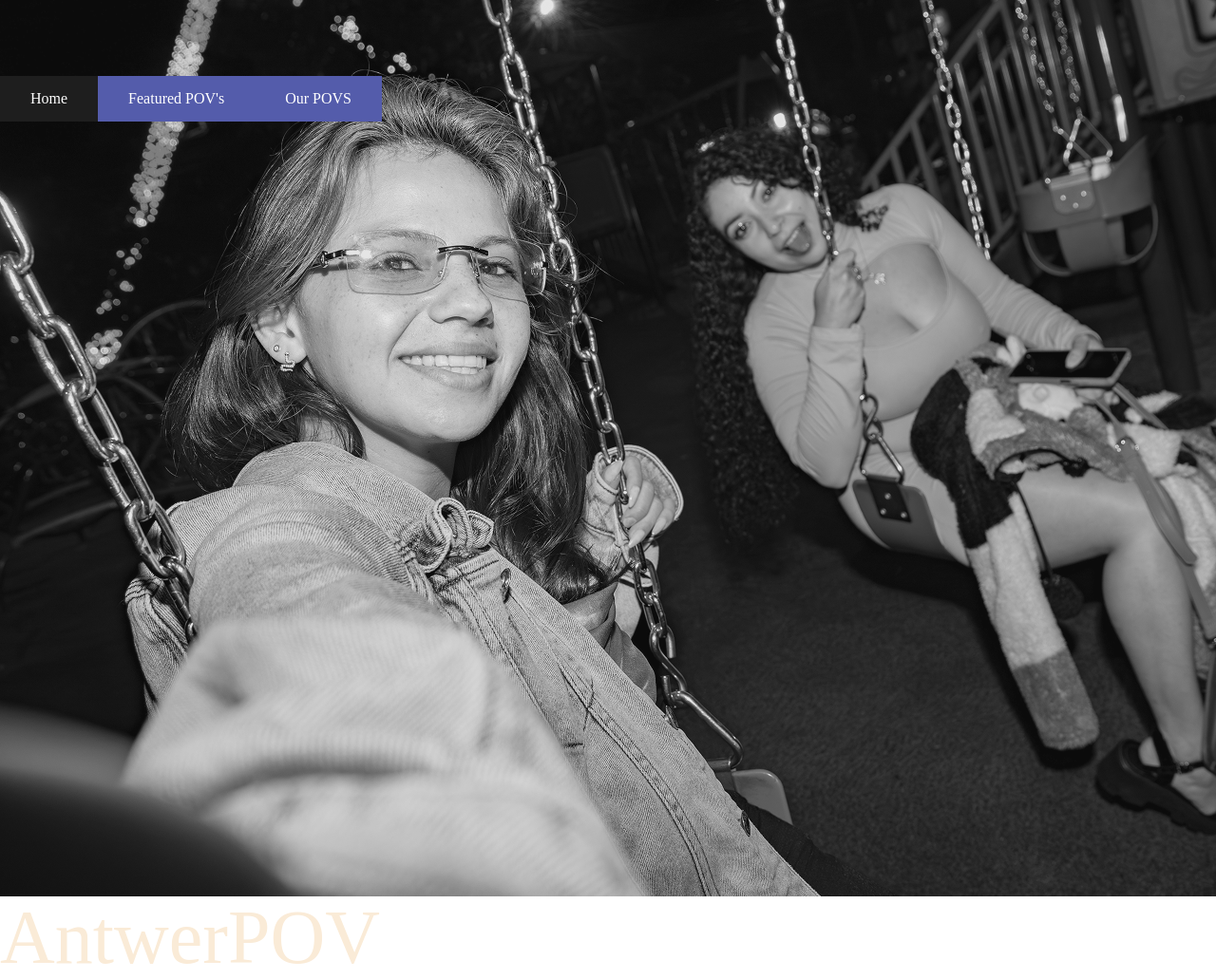
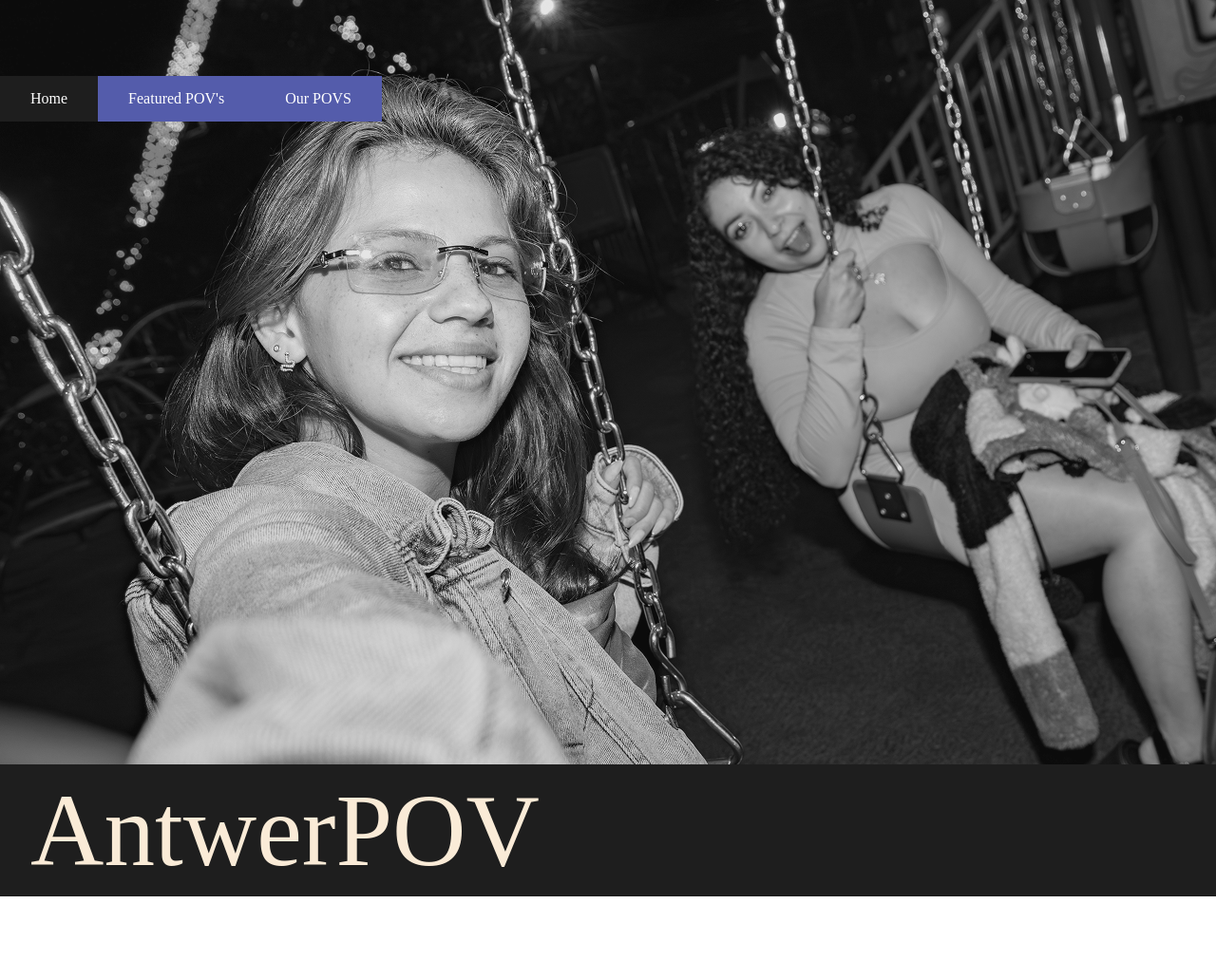
Before and after one commit to matteojacobs/integration-04, an Astro site in the folder website/campaignsite/: page / in a window 1280 px wide. Shown: the top 1031 px of the page at 95% size. After the commit the page ends 944 px from the top, so only its background shows below. Built offline with nearby package versions, Linux system fonts and the light colour scheme; Astro itself is replaced by a stand-in of ours.

Commit message:
#58 small changes to the hero image design and layout

```diff
--- a/website/campaignsite/src/components/Hero.astro
+++ b/website/campaignsite/src/components/Hero.astro
@@ -7,6 +7,7 @@ import HeroImg1 from "../assets/Hero-img-1.png";
     <Image
         src={HeroImg1}
         alt="Hero"
+        class="hero__image"
         decoding="async"
         loading="lazy"
         inferSize
--- a/website/campaignsite/src/css/global.css
+++ b/website/campaignsite/src/css/global.css
@@ -26,12 +26,21 @@
 .hero {
     height: 100vh;
     background: #1E1E1E;
-}
-
-.hero__title {
-    font-size: 5rem;
-    color: antiquewhite;
     display: grid;
     grid-template-columns: 1/1/1/1;
     grid-template-rows: 1/1/1/1;
 }
+
+.hero__title {
+    font-size: 6.7rem;
+    color: antiquewhite;
+    grid-area: 1/1/1/1;
+    align-self: flex-end;
+    background: #1E1E1E;
+    padding: 1rem 2rem;
+}
+
+.hero__image {
+    grid-area: 1/1/1/1;
+
+}
```
